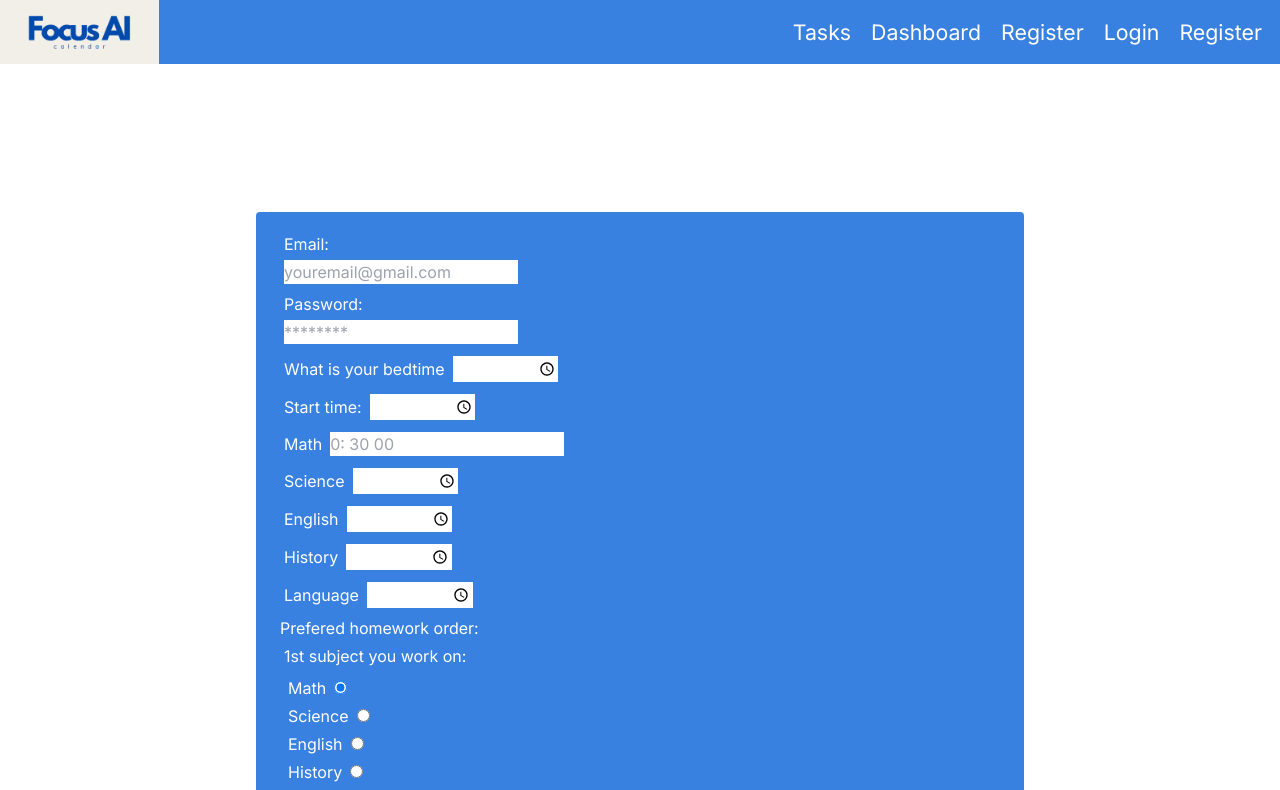
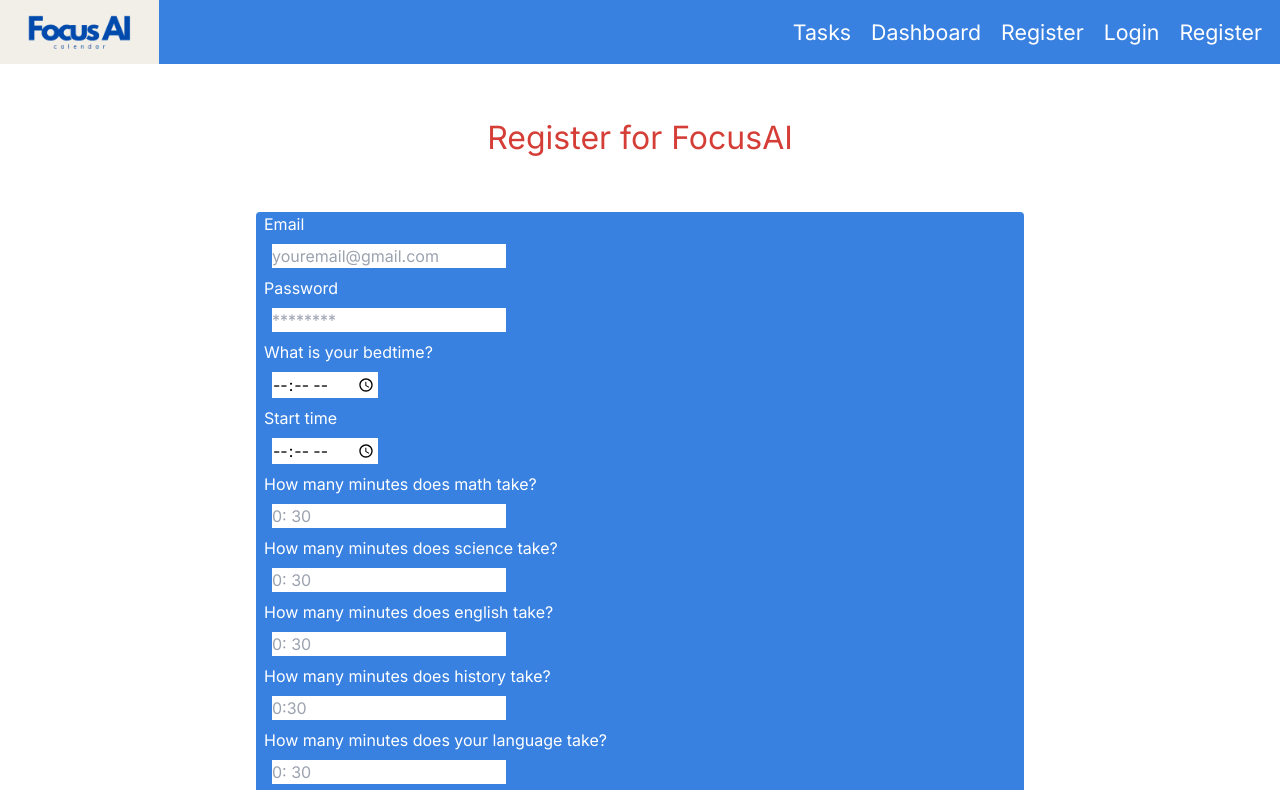
Before and after one commit to jbs-hackathon-2024/time-manager, a Next.js app: page /register in a window 1280 px wide. Shown: the top 790 px of the page. Built offline with nearby package versions, Linux system fonts and the light colour scheme.

Commit message:
register final product

```diff
--- a/src/app/register/page.css
+++ b/src/app/register/page.css
@@ -7,20 +7,67 @@ body {
     display: block;
     margin: auto;
     width: 60%;
-    margin-top: 40px;
-    padding: 16px;
+    margin-top: 0px;
+    padding: 0x;
     border-radius: 4px;
     color: white;
+    align-items: center;
+    height: 93vh;
 }
 
 .box * {
     margin: 4px
 }
 
+.email {
+    color: black;
+}
+
+.password {
+    color: black;
+}
+
+.bedtime {
+    color: black;
+}
+
+.startTime {
+    color: black;
+}
+
+.math {
+    color: black;
+}
+
+.science {
+    color: black;
+}
+
+.english {
+    color: black;
+}
+
+.history {
+    color: black;
+}
+
+.language {
+    color: black;
+}
+
 h2 {
     text-align: center;
     margin: 50px;
     font-size: 24pt;
+    color: #d53e37;
+}
+
+.goToLogin {
+    background-color: #d53e37;
+    border-radius: 4px;
+    padding: 10px;
+    display: block;
+    margin: auto;
 }
 
 .loginBut {
--- a/src/app/register/page.tsx
+++ b/src/app/register/page.tsx
@@ -55,37 +55,41 @@ const Register = () => {
 />*/
 
     return (
-        <>
+        <div className = "h-full">
 
         <h2 >Register for FocusAI</h2>
         <div className="box">
 
+            <div className="section"></div>
         <form onSubmit={handleSubmit}>
 
-<div className="buh"></div>
-
                 <div>
-
-                   <label htmlFor="email" >Email:<br></br></label>
+                    Email
+                    <div className='email'>
                     <input value={email} type="email" placeholder="youremail@gmail.com" id="email" name="email" onChange={(e) => setEmail(e.target.value)} />
+                    </div>
                 </div>
 
 
             <div>
-
-                    <label htmlFor="password">Password: <br></br></label>
+                Password
+                    <div className='password'>
                     <input value={pass} type="password" placeholder="********" id="password" name="password" onChange={(e) => setPass(e.target.value)} />
-
+                    </div>
             </div>
 
             <div>
-                <label htmlFor="bedtime">What is your bedtime</label>
+            What is your bedtime?
+                <div className='bedtime'>
                 <input value={bedtime} type='time' placeholder='24:00 00' id='bedtime' name='bedtime' onChange={(e) => setBedtime(e.target.value)} ></input>
+                </div>
             </div>
 
             <div>
-                <label htmlFor='starttime' >Start time:</label>
+                Start time
+                <div className='startTime'>
                 <input value={starttime} type='time' placeholder='30' id='starttime' name='starttime' onChange={(e) => setStartTime(e.target.value)}></input>
+                </div>
             </div>
 
             {/* Code for what time they start work */}
@@ -93,66 +97,54 @@ const Register = () => {
 
 
             <div>
-                <label htmlFor='math'>Math</label>
-                <input value={math} type='number' placeholder='0: 30 00' id='math' name='math' onChange={(e) => setmathtime(e.target.value)}></input>
+                How many minutes does math take?
+                <div className='math'>
+                <input value={math} type='number' placeholder='0: 30 ' id='math' name='math' onChange={(e) => setmathtime(e.target.value)}></input>
+                </div>
             </div>
 
             <div>
-                <label htmlFor='science'>Science</label>
-                <input value={science} type="time" placeholder='0: 30 00' id='science' name='science' onChange={(e) => setscitime(e.target.value)}/>
+                How many minutes does science take?
+                <div className="science">
+                <input value={science} type="number" placeholder='0: 30' id='science' name='science' onChange={(e) => setscitime(e.target.value)}/>
+                </div>
                 </div>
 
             <div>
-                <label htmlFor='english'>English</label>
-                <input value={english} type="time" placeholder='0: 30' id='english' name='english' onChange={(e) => setengtime(e.target.value)}/>
+                How many minutes does english take?
+                <div className="english">
+                <input value={english} type="number" placeholder='0: 30' id='english' name='english' onChange={(e) => setengtime(e.target.value)}/>
+                </div>
             </div>
 
             <div>
-                <label htmlFor='history'>History</label>
-                <input value={history} type='time' placeholder='0:30 00' id='history' name='history' onChange={(e) => sethisttime(e.target.value)}/>
+                How many minutes does history take?
+                <div className="history">
+                <input value={history} type='number' placeholder='0:30' id='history' name='history' onChange={(e) => sethisttime(e.target.value)}/>
+                </div>
                 </div>
 
             <div>
-                <label htmlFor='language'>Language</label>
-                <input value={language} type='time' placeholder='0: 30 00' id='language' name='language' onChange={(e) => setlangtime(e.target.value)}/>
+                How many minutes does your language take?
+                <div className="language">
+                <input value={language} type='number' placeholder='0: 30' id='language' name='language' onChange={(e) => setlangtime(e.target.value)}/>
+                </div>
             </div>
 
-            <label htmlFor='preferedHW' >Prefered homework order: <br></br></label>
+            <label htmlFor='preferedHW' ><br></br></label>
 
-            <fieldset>
-  <legend>1st subject you work on:</legend>
 
-  <div>
-        <label htmlFor = "Math" >Math</label>
-        <input type="radio" id="math" name= "time" value="math" checked />
-  </div>
-
-  <div>
-        <label htmlFor ="science">Science</label>
-        <input type="radio" id="science" name="time" value="science" />
-  </div>
-
-  <div>
-    <label htmlFor = "english">English</label>
-    <input type="radio" id="english" name="time" value="english" />
-  </div>
-  <div>
-    <label htmlFor = "history">History</label>
-    <input type="radio" id="history" name="time" value="history" />
-  </div>
-</fieldset>
 
             <div className='centerBut'>
 
-            <button className='loginBut' type="submit">Log in</button>
+            <button className='loginBut' type="submit">Register</button>
+
             </div>
-
-
 
         </form>
 
         </div>
-        </>
+        </div>
 
     )
 
```
